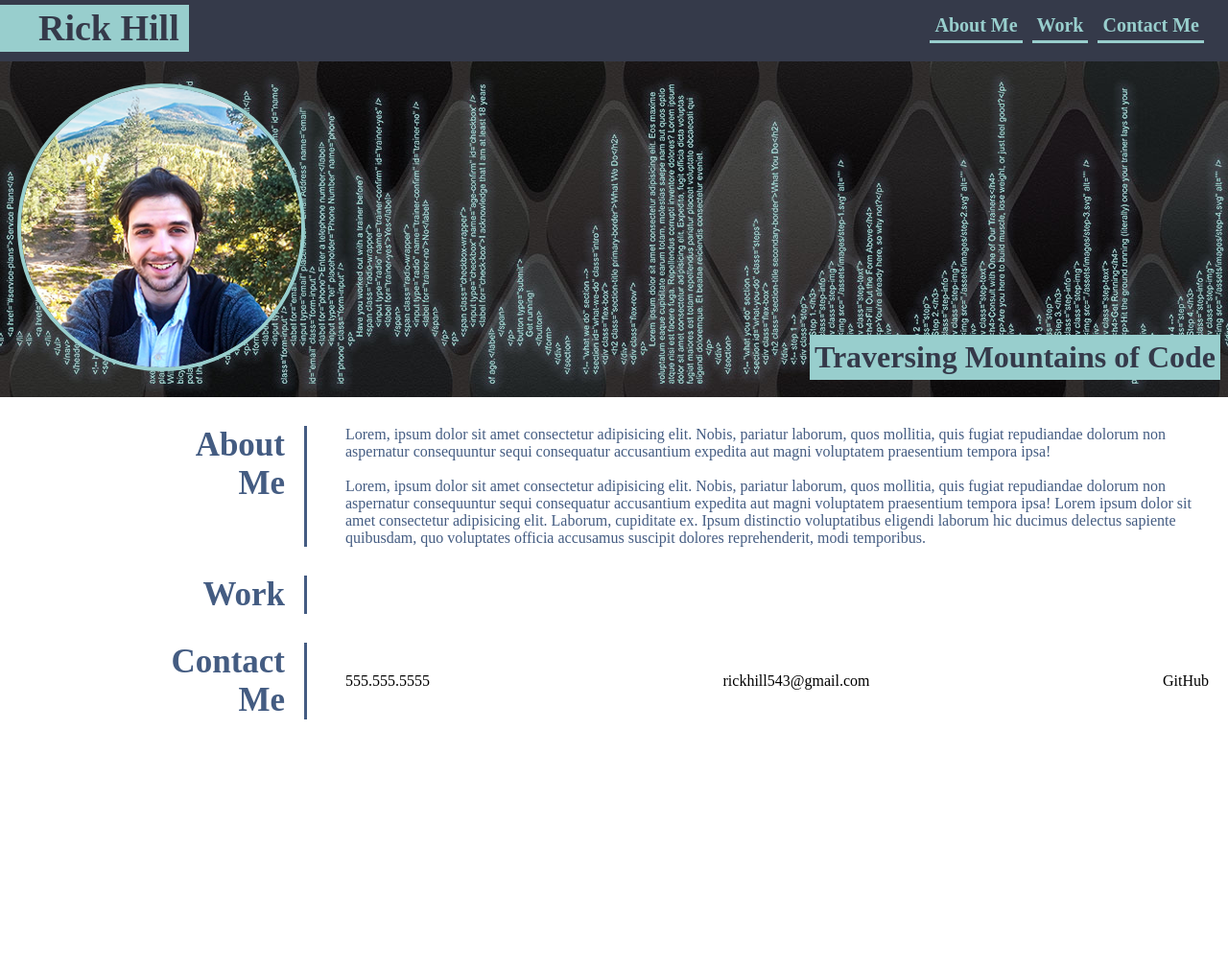
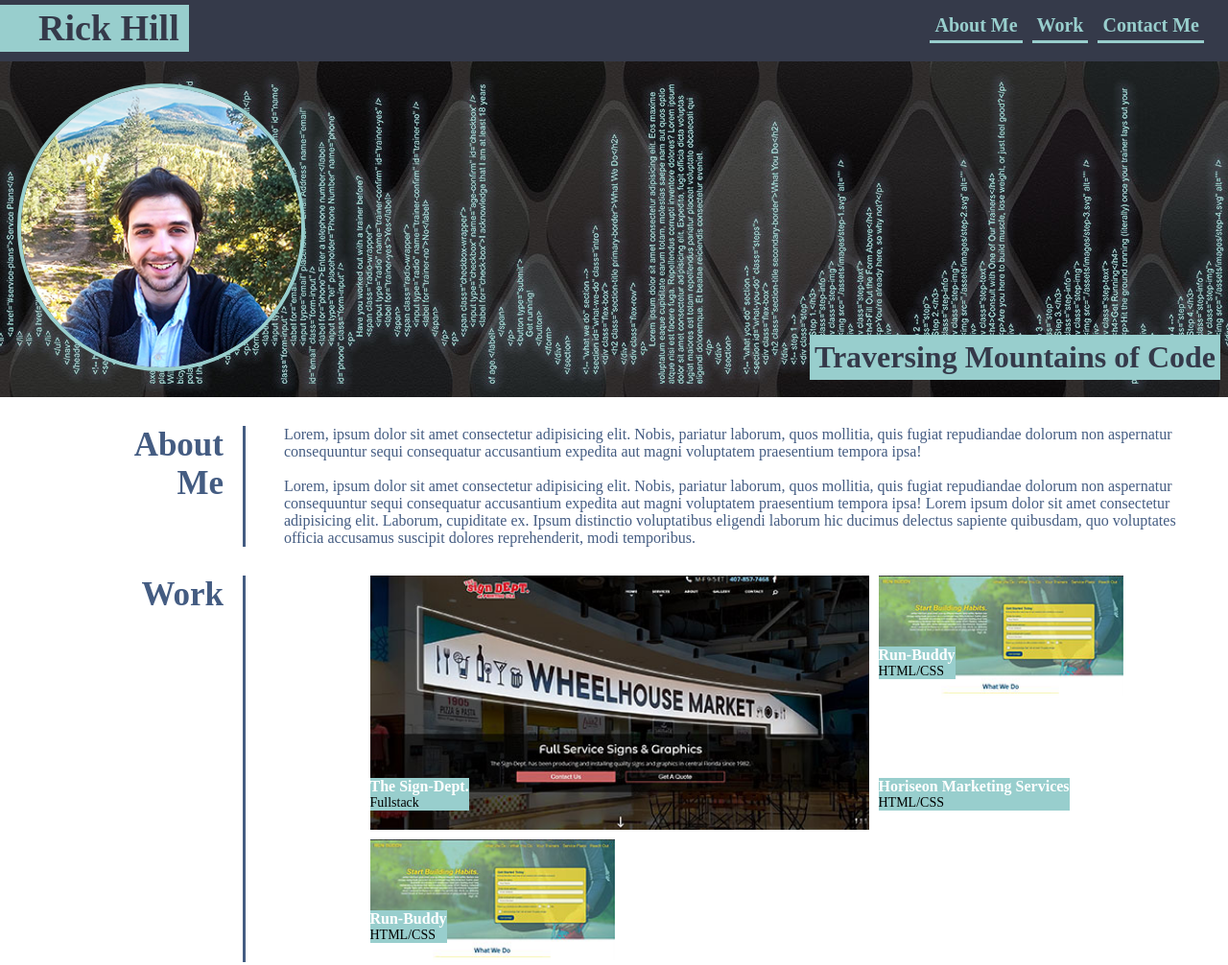
Before and after one commit to rickhill543/my-portfolio, a plain HTML site: page index.html in a window 1280 px wide. Shown: the top 1006 px of the page at 96% size. Before the commit the page ends 800 px from the top, so only its background shows below. Drawn offline with Linux system fonts and the light colour scheme.

Commit message:
added css and established grid structure for the work section

```diff
--- a/assets/css/style.css
+++ b/assets/css/style.css
@@ -13,7 +13,7 @@
     margin: 30px 0;
 }
 .flex-2of2 {
-    width: 75%;
+    width: 80%;
     padding: 0 20px 0 40px;
 }
 /*.section-title {
@@ -94,10 +94,8 @@ header nav ul li a {
     justify-content: space-between;
 }
 .title-wrapper {
-    width: 25%;
+    width: 20%;
     padding-right: 20px;
-    display: flex;
-    justify-content: flex-end;
     border-right: 3px solid var(--secondary-color);
 }
 .title-wrapper h3 {
@@ -110,6 +108,52 @@ header nav ul li a {
 }
 
 /* work section */
+.work-container {
+    display: flex;
+    justify-content: space-between;
+}
+.project-grid-container {
+    width: 80%;
+    display: flex;
+    justify-content: center;
+    padding: 0 20px 0 40px;
+}
+.project-grid-wrapper {
+    /*width: 100%;*/
+    display: grid;
+    grid-template-columns: repeat(3, 1fr);
+    grid-template-rows: repeat(3, 1fr);
+    grid-gap: 10px;
+}
+.project-grid-item {
+    /*justify-self: center;
+    align-self: center;*/
+    position: relative;
+    font-size: 0;
+}
+.project-grid-item a {
+    /*display: inline-block;*/
+}
+.project-grid-item img {
+    width: 100%;
+    height: 100%;
+    object-fit: cover;
+}
+.item-title {
+    position: absolute;
+    bottom: 20px;
+    font-size: 14px;
+    background: var(--primary-color);
+}
+.item-title h4 {
+    font-size: 16px;
+    font-weight: bold;
+    color: #fff;
+}
+.project-grid-item.primary-item {
+    grid-column: 1 / span 2;
+    grid-row: 1 / span 2;
+}
 
 /* contact me section */
 .contact-container {
@@ -117,15 +161,21 @@ header nav ul li a {
     justify-content: space-between;
 }
 .contact-info {
-    display: flex;
-    align-items: center;
+    align-self: center;
 }
 .contact-info ul {
     display: flex;
     justify-content: space-between;
-    align-items: stretch;
-    width: 100%;
 }
 .contact-info ul li {
+    line-height: 1.5;
+    border-bottom: 3px solid var(--secondary-color);
     list-style: none;
 }
+.contact-info ul li a {
+    color: var(--tertiary-color);
+    text-decoration: none;
+    font-weight: bold;
+    font-size: 20px;
+    padding: 10px 0;
+}
--- a/index.html
+++ b/index.html
@@ -58,8 +58,50 @@
         <div class="title-wrapper">
             <h3 class="section-title">Work</h3>
         </div>
-        <div class="project-grid">
+        <div class="project-grid-container">
+            <div class="project-grid-wrapper">
 
+                <div class="project-grid-item primary-item">
+                    <a href="https://sign-dept.com">
+                        <img src="./assets/images/sign-dept-project.jpg" width="500px" height="250px" alt="The home page for a sign manufacturing company called The Sign-Dept." title="The Sign-Dept. Homepage" />
+                    </a>
+                    <div class="item-title">
+                        <h4>The Sign-Dept.</h4>
+                        <p>Fullstack</p>
+                    </div>
+                </div>
+
+                <div class="project-grid-item secondary-item">
+                    <a href="https://sign-dept.com">
+                        <img src="./assets/images/run-buddy-project.jpg" width="250px" height="125px" alt="The home page for a training service call Run-Buddy." title="The Run-Buddy Homepage" />
+                    </a>
+                    <div class="item-title">
+                        <h4>Run-Buddy</h4>
+                        <p>HTML/CSS</p>
+                    </div>
+                </div>
+
+                <div class="project-grid-item secondary-item">
+                    <a></a>
+                    <div class="item-title">
+                        <h4>Horiseon Marketing Services</h4>
+                        <p>HTML/CSS</p>
+                    </div>
+                </div>
+
+                <div class="project-grid-item secondary-item">
+                    <a href="https://sign-dept.com">
+                        <img src="./assets/images/run-buddy-project.jpg" width="250px" height="125px" alt="The home page for a training service call Run-Buddy." title="The Run-Buddy Homepage" />
+                    </a>
+                    <div class="item-title">
+                        <h4>Run-Buddy</h4>
+                        <p>HTML/CSS</p>
+                    </div>
+                </div>
+
+                <div class="project-grid-item"><a></a></div>
+
+            </div>
         </div>
     </section>
 
@@ -70,9 +112,9 @@
         </div>
         <div class="contact-info flex-2of2">
             <ul>
-                <li><a>555.555.5555</a></li>
-                <li><a>rickhill543@gmail.com</a></li>
-                <li><a>GitHub</a></li>
+                <li><a href="tel:555.555.555">555.555.5555</a></li>
+                <li><a href="mailto:rickhill543@gmail.com">rickhill543@gmail.com</a></li>
+                <li><a href="https://github.com/rickhill543">GitHub</a></li>
             </ul>
 
         </div>
```
Also changed, not shown: assets/images/run-buddy-project.jpg (added), assets/images/sign-dept-project.jpg (added).
